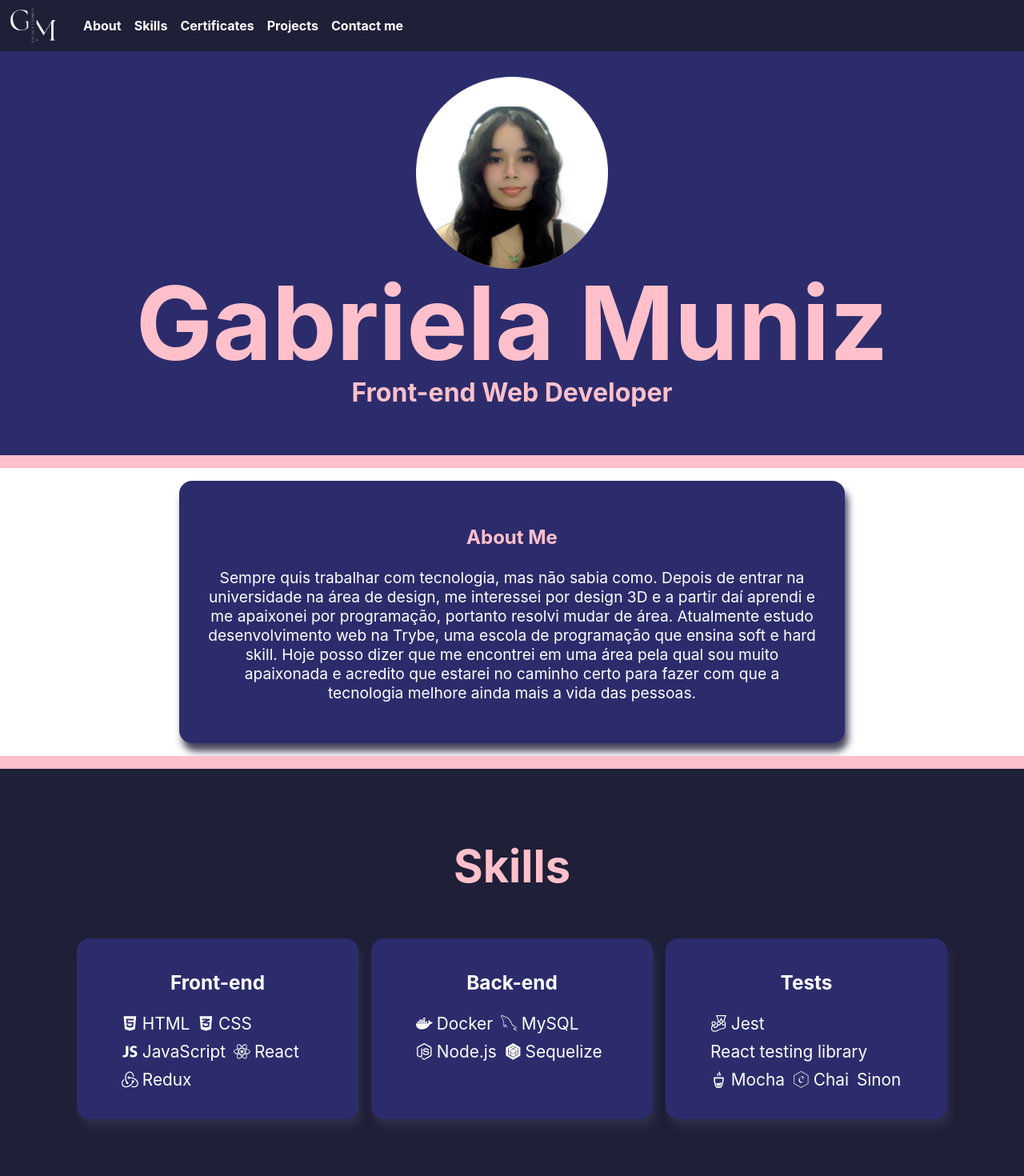
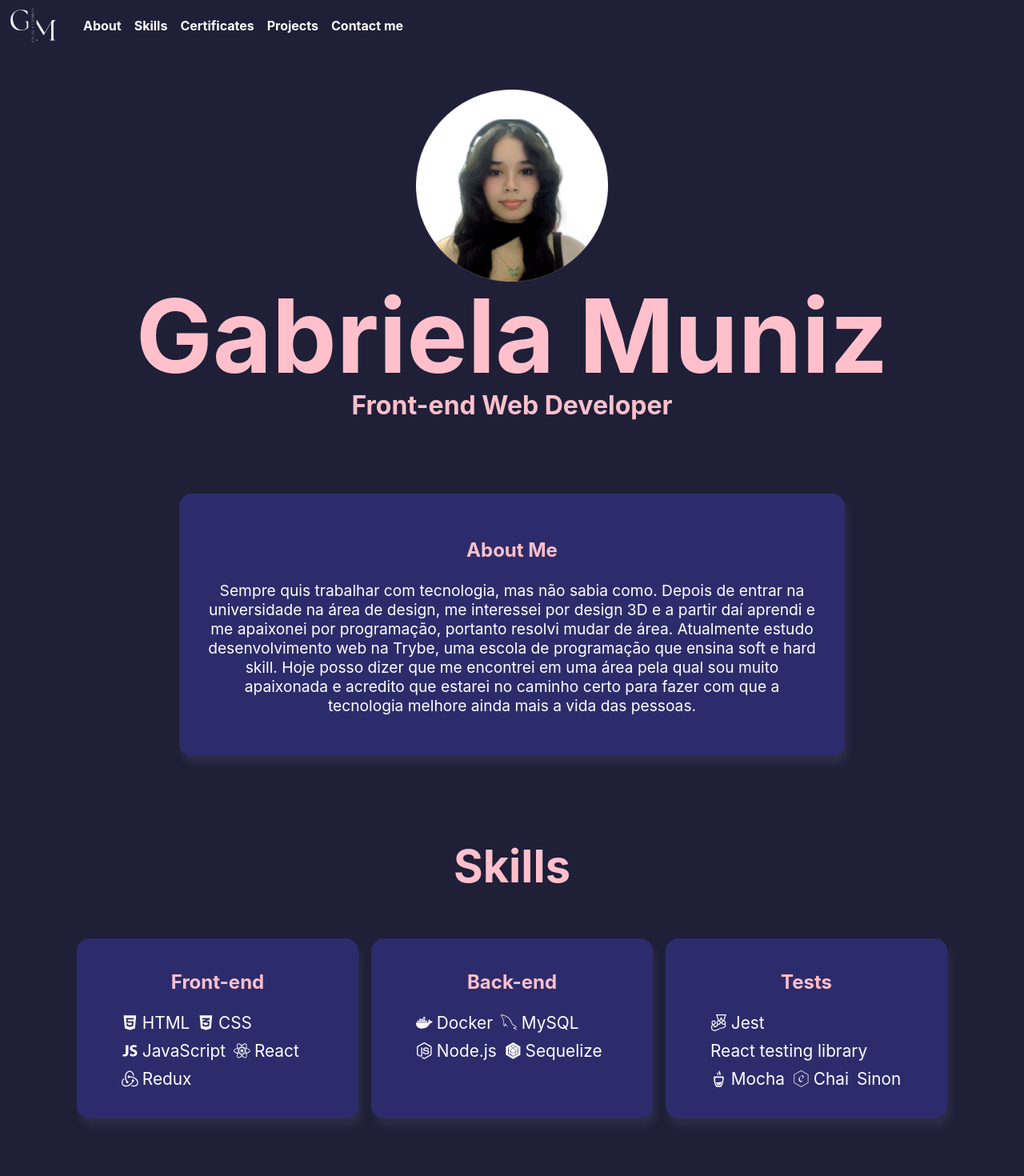
Before and after one commit to GabiNamu/gabinamu.github.io, a React (Create React App) app: page / in a window 1280 px wide. Shown: the top 1470 px of the page at 80% size. Built offline with nearby package versions, Linux system fonts and the light colour scheme.

Commit message:
add darker background

```diff
--- a/src/components/about/About.jsx
+++ b/src/components/about/About.jsx
@@ -4,7 +4,7 @@ import './about.css';
 const About = () => {
   return (
     <div className='about-container' id="about">
-      <div className='about-hr'/>
+      {/* <div className='about-hr'/> */}
       <div className='about-content'>
       <h3 className='about-title'>About Me</h3>
       <p>Sempre quis trabalhar com tecnologia, mas não sabia como.
@@ -14,7 +14,7 @@ const About = () => {
      Hoje posso dizer que me encontrei em uma área pela qual sou muito apaixonada e acredito que estarei no caminho certo para
      fazer com que a tecnologia melhore ainda mais a vida das pessoas.</p>
   </div>
-  <div className='about-hr'/>
+  {/* <div className='about-hr'/> */}
     </div>
   )
 }
--- a/src/components/about/about.css
+++ b/src/components/about/about.css
@@ -2,7 +2,7 @@
     display: flex;
     flex-direction: column;
     align-items: center;
-    /* background-color: #1f1f38; */
+    background-color: #1f1f38;
     justify-content: center;
 }
 
--- a/src/components/banner/banner.css
+++ b/src/components/banner/banner.css
@@ -5,9 +5,10 @@
     align-items: center;
     align-content: center;
     justify-content: center;
-    background-color: #2c2c6c;
-    padding-top: 2rem;
-    padding-bottom: 2rem;
+    /* background-color: #2c2c6c; */
+    background-color: #1f1f38;
+    padding-top: 3rem;
+    padding-bottom: 3rem;
 }
 
 .banner-profile {
--- a/src/components/skills/Skills.jsx
+++ b/src/components/skills/Skills.jsx
@@ -12,7 +12,7 @@ const Skills = () => {
         <h3 className='skills-title'>Skills</h3>
         <div className='skills-content'>
         <div className='skills-front-end-container'>
-          <h3>Front-end</h3>
+          <h3 className='skills-content-title'>Front-end</h3>
             <ul className='skills-front-end-ul'>
                <li className='skills-li'>
                 <FaHtml5/>
@@ -37,7 +37,7 @@ const Skills = () => {
             </ul>
         </div>
         <div className='skills-front-end-container'>
-          <h3>Back-end</h3>
+          <h3 className='skills-content-title'>Back-end</h3>
             <ul className='skills-front-end-ul'>
                <li className='skills-li'>
                 <FaDocker />
@@ -58,7 +58,7 @@ const Skills = () => {
             </ul>
         </div>
         <div className='skills-front-end-container'>
-          <h3>Tests</h3>
+          <h3 className='skills-content-title'>Tests</h3>
             <ul className='skills-front-end-ul'>
                <li className='skills-li'>
                 <SiJest />
--- a/src/components/skills/skills.css
+++ b/src/components/skills/skills.css
@@ -49,3 +49,8 @@
     color: pink;
     font-size: 3.5rem;
 }
+
+.skills-content-title {
+    color: pink;
+    font-size: 1.5rem;
+}
--- a/src/pages/front/front.css
+++ b/src/pages/front/front.css
@@ -39,7 +39,7 @@
     flex-wrap: wrap;
     align-items: center;
     justify-content: center;
-    background-color: white;
+    /* background-color: white; */
     padding: 1rem;
     gap: 1rem;
 }
```
